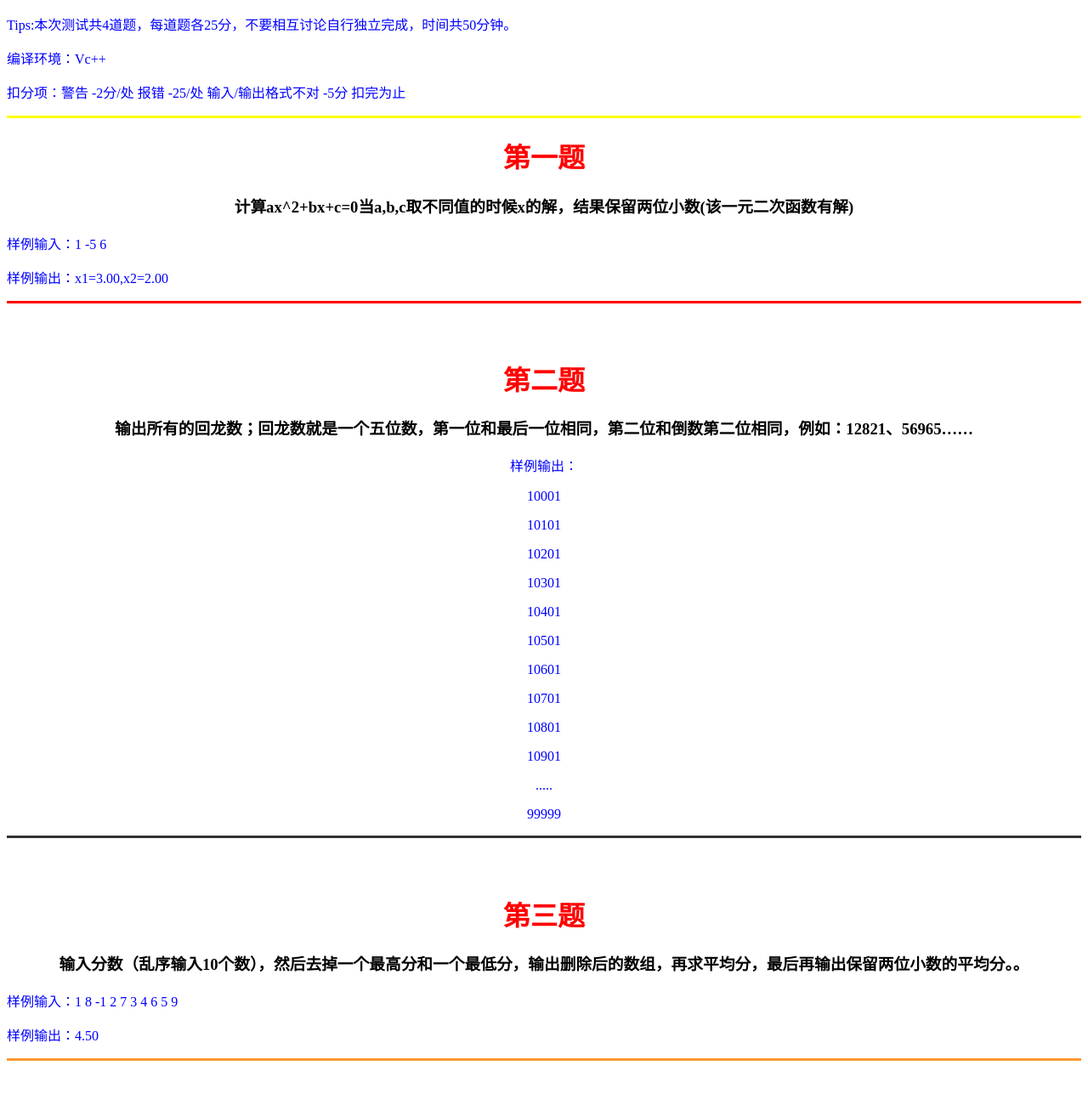
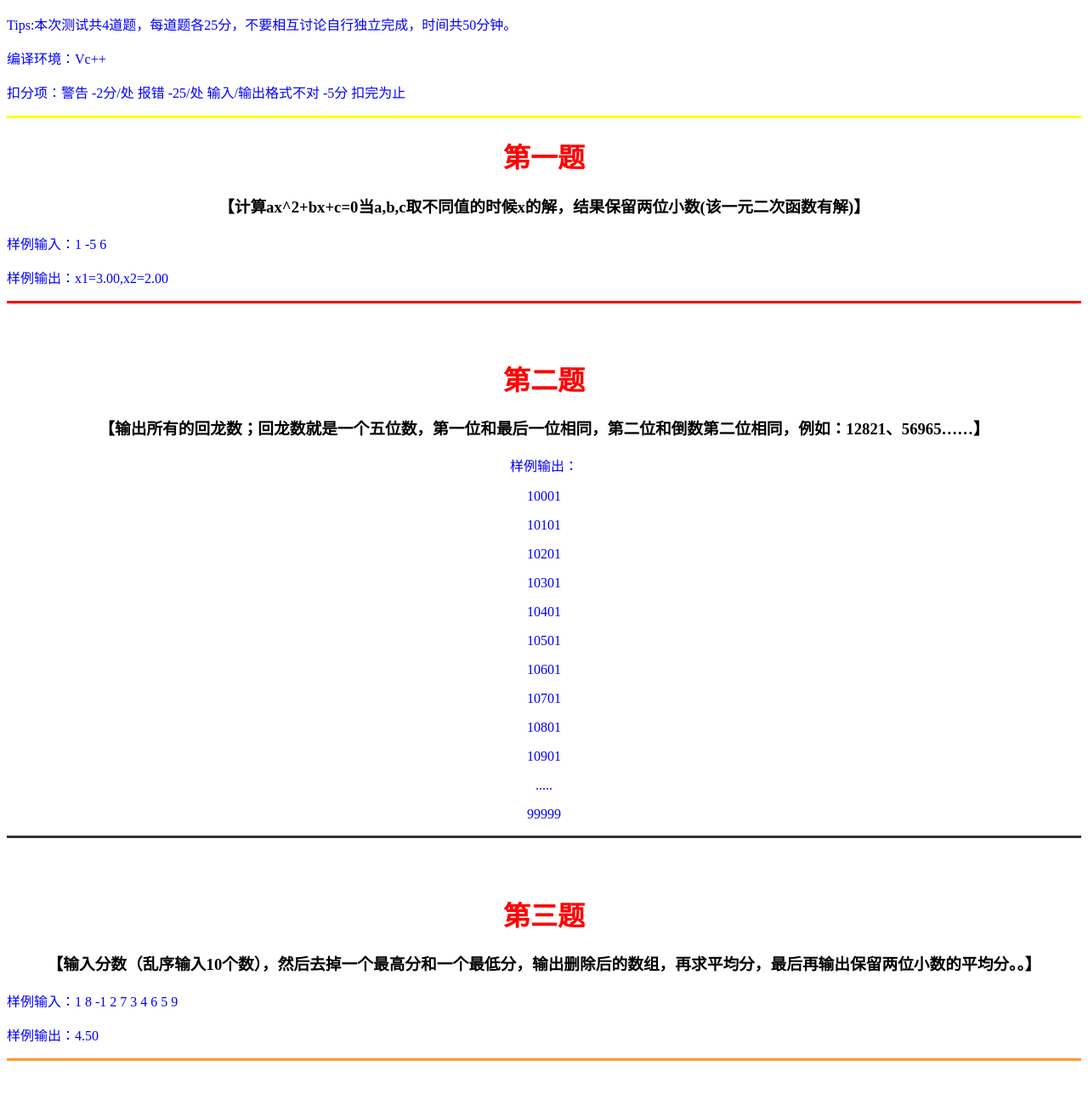
Before and after one commit to rogeroyer/rogeroyer.github.io, a plain HTML site: page index.html in a window 1280 px wide. Shown: the top 1300 px of the page at 85% size. Drawn offline with Linux system fonts and the light colour scheme.

Commit message:
Update index.html

```diff
--- a/index.html
+++ b/index.html
@@ -21,13 +21,13 @@
 	<p>扣分项：警告 -2分/处  报错 -25/处    输入/输出格式不对  -5分    扣完为止</p>
 	<hr align="center" size="3" color="#FFFF00">
 	<h1 align="center"><strong>第一题</strong></h1>
-	<h3 align="center">计算ax^2+bx+c=0当a,b,c取不同值的时候x的解，结果保留两位小数(该一元二次函数有解)</h3>
+	<h3 align="center">【计算ax^2+bx+c=0当a,b,c取不同值的时候x的解，结果保留两位小数(该一元二次函数有解)】</h3>
 	<p align="left">样例输入：1 -5 6</p>
 	<p align="left">样例输出：x1=3.00,x2=2.00</p>
 	<hr align="center" size="3" color="#FF0000"><br><br>
 
     <h1 align="center"><strong>第二题</strong></h1>
-    <h3 align="center">输出所有的回龙数；回龙数就是一个五位数，第一位和最后一位相同，第二位和倒数第二位相同，例如：12821、56965……</h3>
+    <h3 align="center">【输出所有的回龙数；回龙数就是一个五位数，第一位和最后一位相同，第二位和倒数第二位相同，例如：12821、56965……】</h3>
 	<p align="center">样例输出：</p>
 	<p align="center"> 10001</p>
 	<p align="center"> 10101</p>
@@ -44,7 +44,7 @@
 	<hr align="center" size="3" color="#333333"><br><br>
 
     <h1 align="center"><strong>第三题</strong></h1>
-	<h3 align="center">输入分数（乱序输入10个数），然后去掉一个最高分和一个最低分，输出删除后的数组，再求平均分，最后再输出保留两位小数的平均分。。</h3>
+	<h3 align="center">【输入分数（乱序输入10个数），然后去掉一个最高分和一个最低分，输出删除后的数组，再求平均分，最后再输出保留两位小数的平均分。。】</h3>
 	<p align="left">样例输入：1 8 -1 2 7 3 4 6 5 9</p>
 	<p align="left">样例输出：4.50</p>
 	<hr align="center" size="3" color="#FF9933"><br><br>
```
